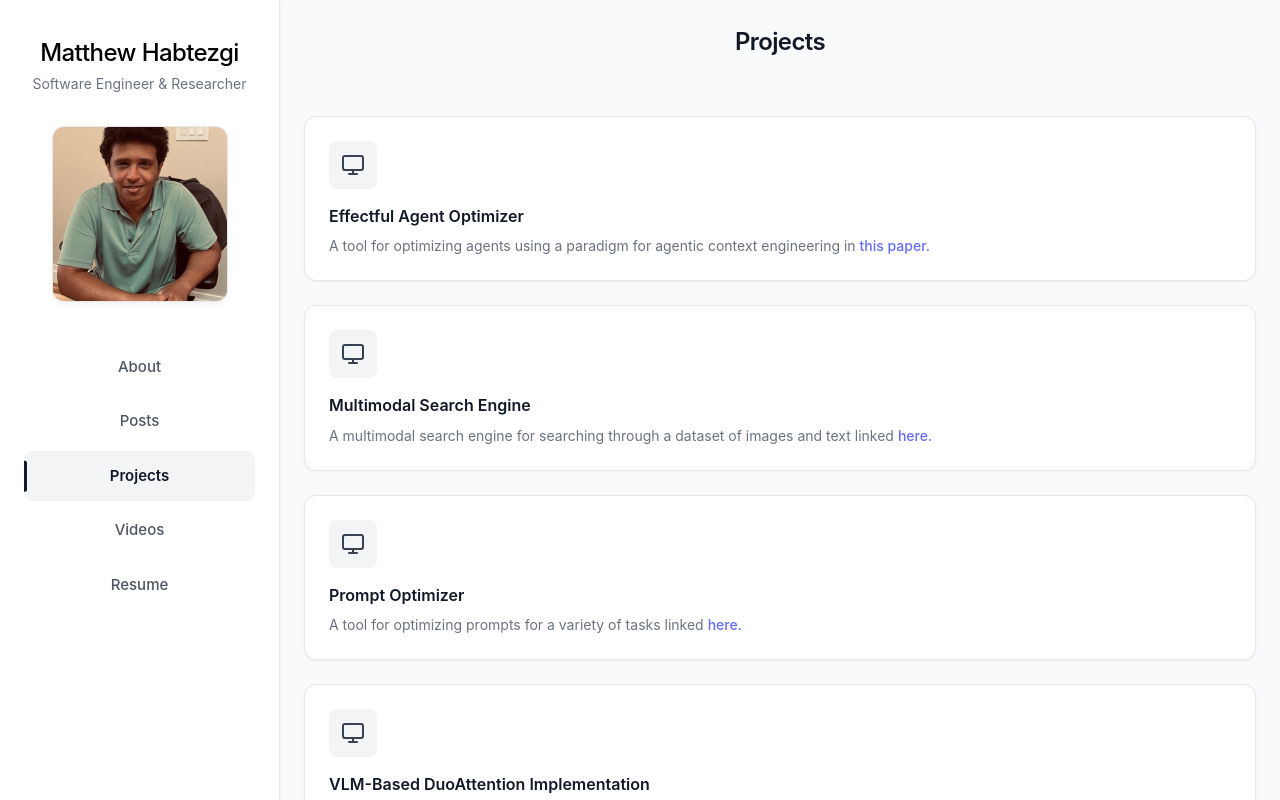
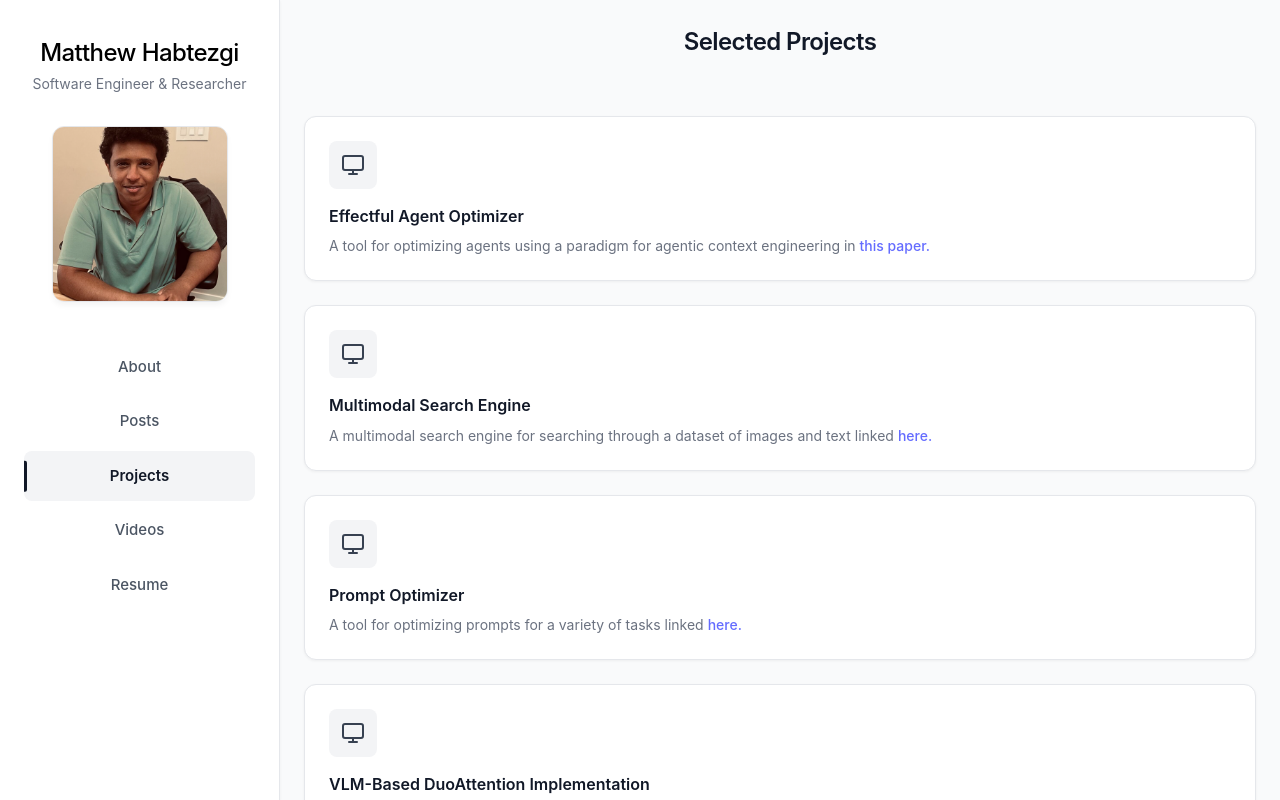
Before and after one commit to mhbtz1/personal-website, a React (Vite) app: page /projects in a window 1280 px wide. Built offline with nearby package versions, Linux system fonts and the light colour scheme.

Commit message:
change proj title nit

```diff
--- a/src/components/Projects.tsx
+++ b/src/components/Projects.tsx
@@ -38,7 +38,7 @@
 
 function Projects(){
     return (<>
-    <h2 className="projects-title"> Projects </h2>
+    <h2 className="projects-title"> Selected Projects </h2>
     <div className="flex flex-col">
         {projects.map((project) => (
             <div className="interest-grid" onClick={() => window.open(project.link, "_blank")}>
```
